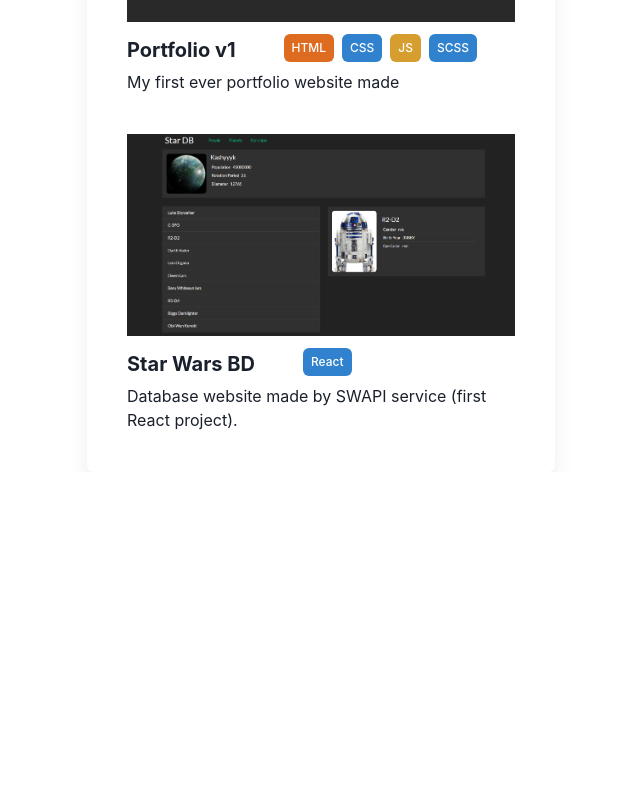
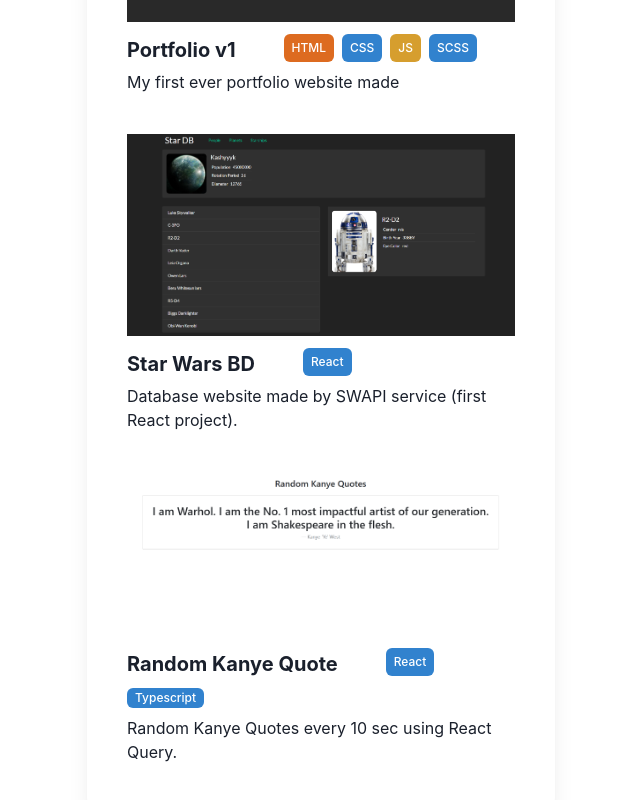
Before and after one commit to olimeme/oli-homepage-v2, a React (Create React App) app: page /portfolio in a window 1280 px wide. Shown: the part 2066-2866 px from the top of the page, without its empty margins (319-959 px from the left). Before the commit the page ends 2538 px from the top, so only its background shows below. Built offline with nearby package versions, Linux system fonts and the light colour scheme.

Commit message:
add kanye project

```diff
--- a/src/info.js
+++ b/src/info.js
@@ -209,6 +209,22 @@
       },
     ],
   },
+  {
+    img: require("./images/kanye.png"),
+    title: "Random Kanye Quote",
+    link: "https://github.com/olimeme/random-kanye-quotes",
+    description: "Random Kanye Quotes every 10 sec using React Query.",
+    stack: [
+      {
+        name: "React",
+        color: "blue",
+      },
+      {
+        name: "Typescript",
+        color: "blue",
+      },
+    ],
+  },
 ];
 
 export const interests = [
```
Also changed, not shown: src/images/kanye.png (added), 1 other file (tests, documents, lock files or other folders).
